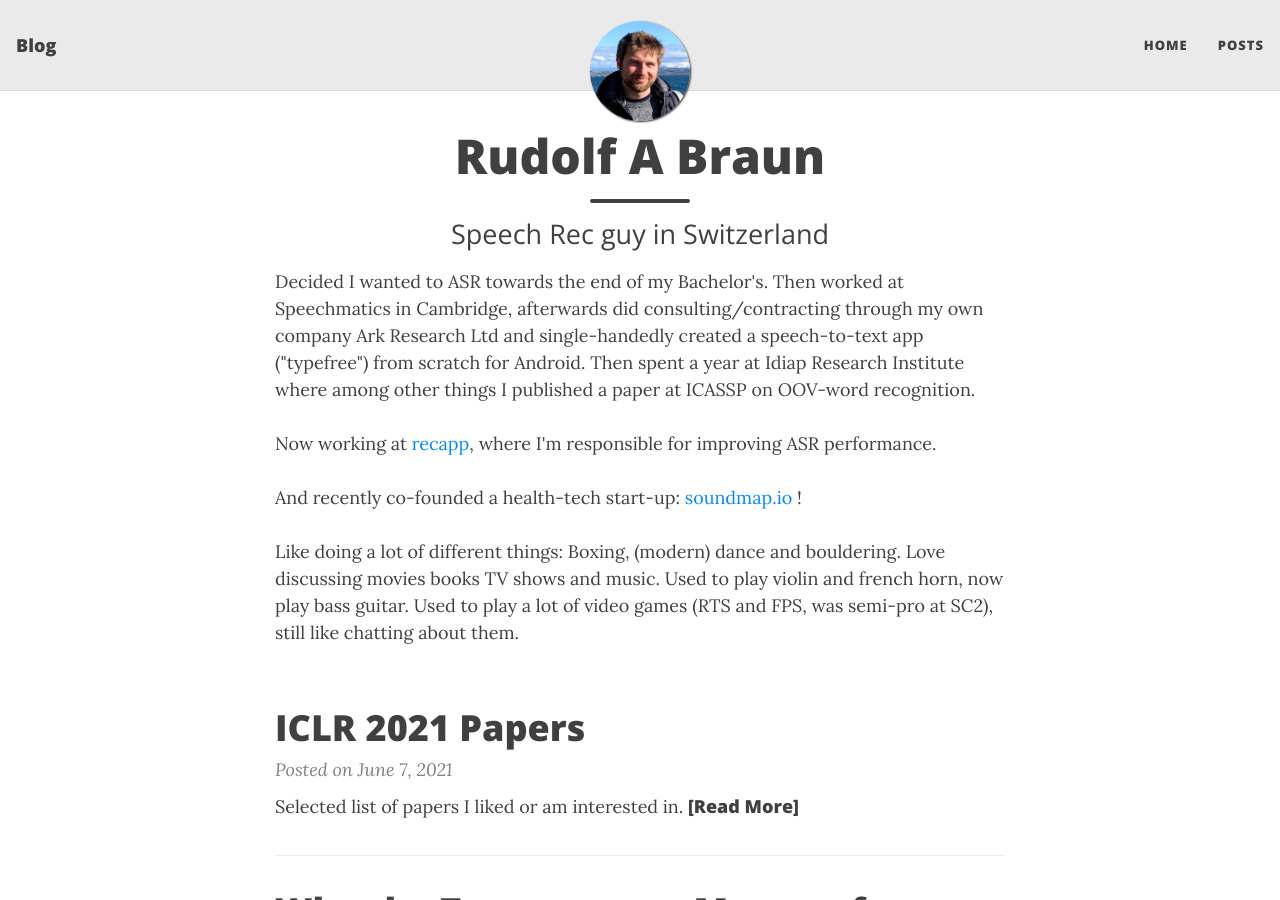
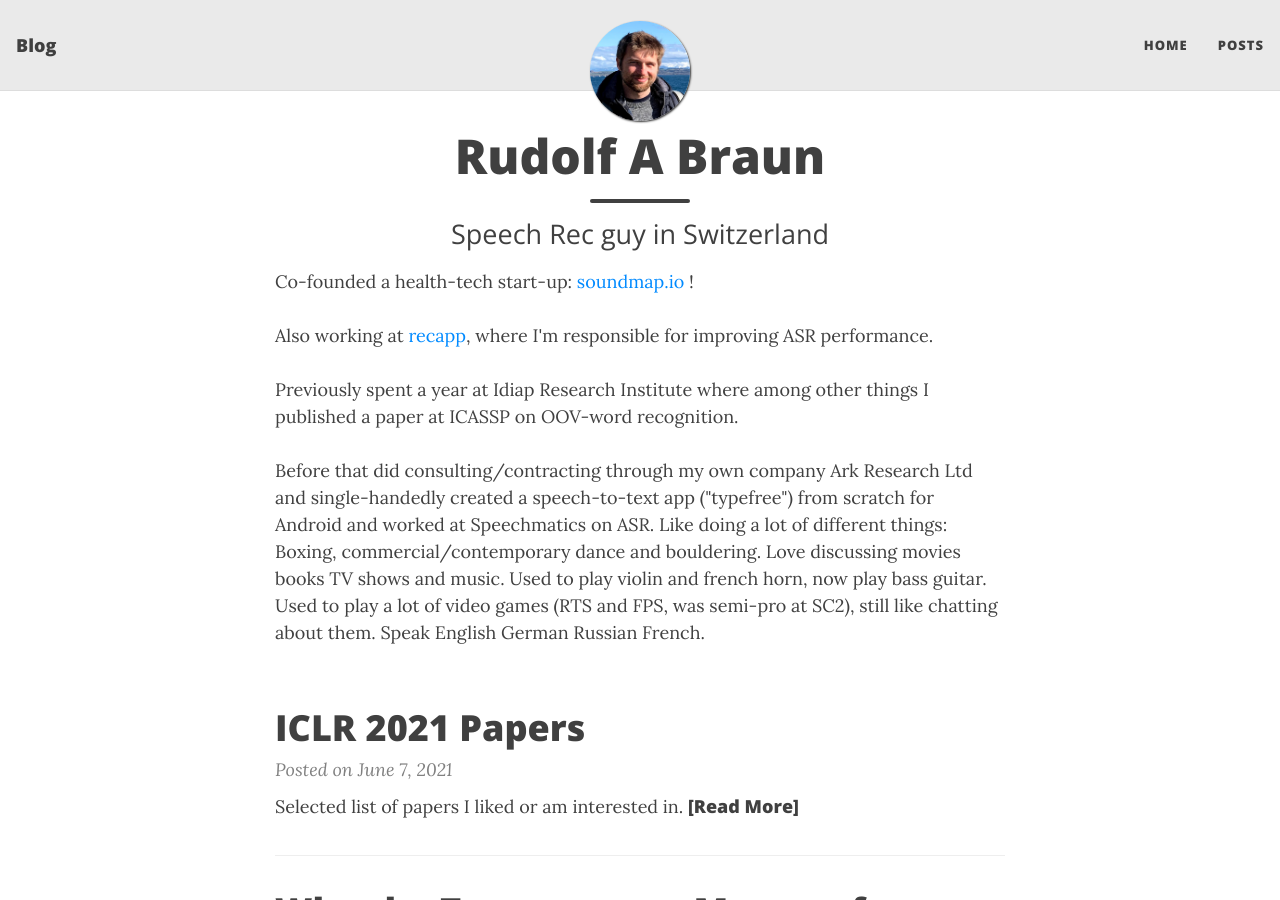
Before and after one commit to RuABraun/RuABraun.github.io, a Jekyll site: the page built from index.html, in a window 1280 px wide and 900 px high. Built offline with Jekyll 4.4.1, drawn with Linux system fonts in a browser that asks for light colours; nearby versions of some CDN libraries.

Commit message:
updating index

```diff
--- a/index.html
+++ b/index.html
@@ -5,10 +5,11 @@ subtitle: Speech Rec guy in Switzerland
 use-site-title: true
 ---
 
-Decided I wanted to ASR towards the end of my Bachelor's. Then worked at Speechmatics in Cambridge, afterwards did consulting/contracting through my own company Ark Research Ltd and single-handedly created a speech-to-text app ("typefree") from scratch for Android. Then spent a year at Idiap Research Institute where among other things I published a paper at ICASSP on OOV-word recognition.<br><br>
 
-Now working at <a href=https://recapp.ch/>recapp</a>, where I'm responsible for improving ASR performance.<br><br>
+Co-founded a health-tech start-up: <a href="https://soundmap.io">soundmap.io</a> !<br><br>
 
-And recently co-founded a health-tech start-up: <a href="https://soundmap.io">soundmap.io</a> !<br><br>
+Also working at <a href=https://recapp.ch/>recapp</a>, where I'm responsible for improving ASR performance.<br><br>
 
-Like doing a lot of different things: Boxing, (modern) dance and bouldering. Love discussing movies books TV shows and music. Used to play violin and french horn, now play bass guitar. Used to play a lot of video games (RTS and FPS, was semi-pro at SC2), still like chatting about them.<br><br>
+Previously spent a year at Idiap Research Institute where among other things I published a paper at ICASSP on OOV-word recognition.<br><br> Before that did consulting/contracting through my own company Ark Research Ltd and single-handedly created a speech-to-text app ("typefree") from scratch for Android and worked at Speechmatics on ASR.
+
+Like doing a lot of different things: Boxing, commercial/contemporary dance and bouldering. Love discussing movies books TV shows and music. Used to play violin and french horn, now play bass guitar. Used to play a lot of video games (RTS and FPS, was semi-pro at SC2), still like chatting about them. Speak English German Russian French.<br><br>
```
